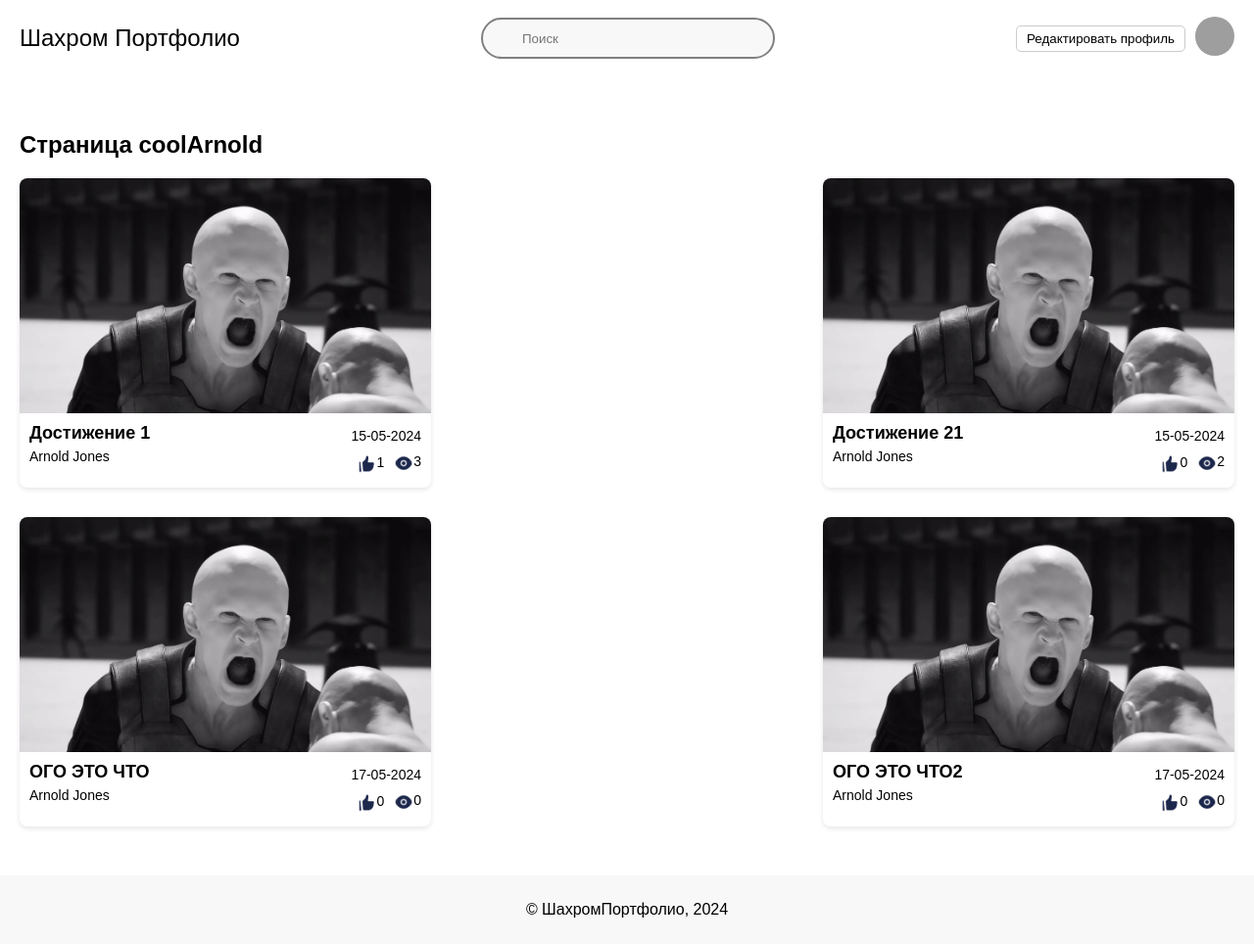
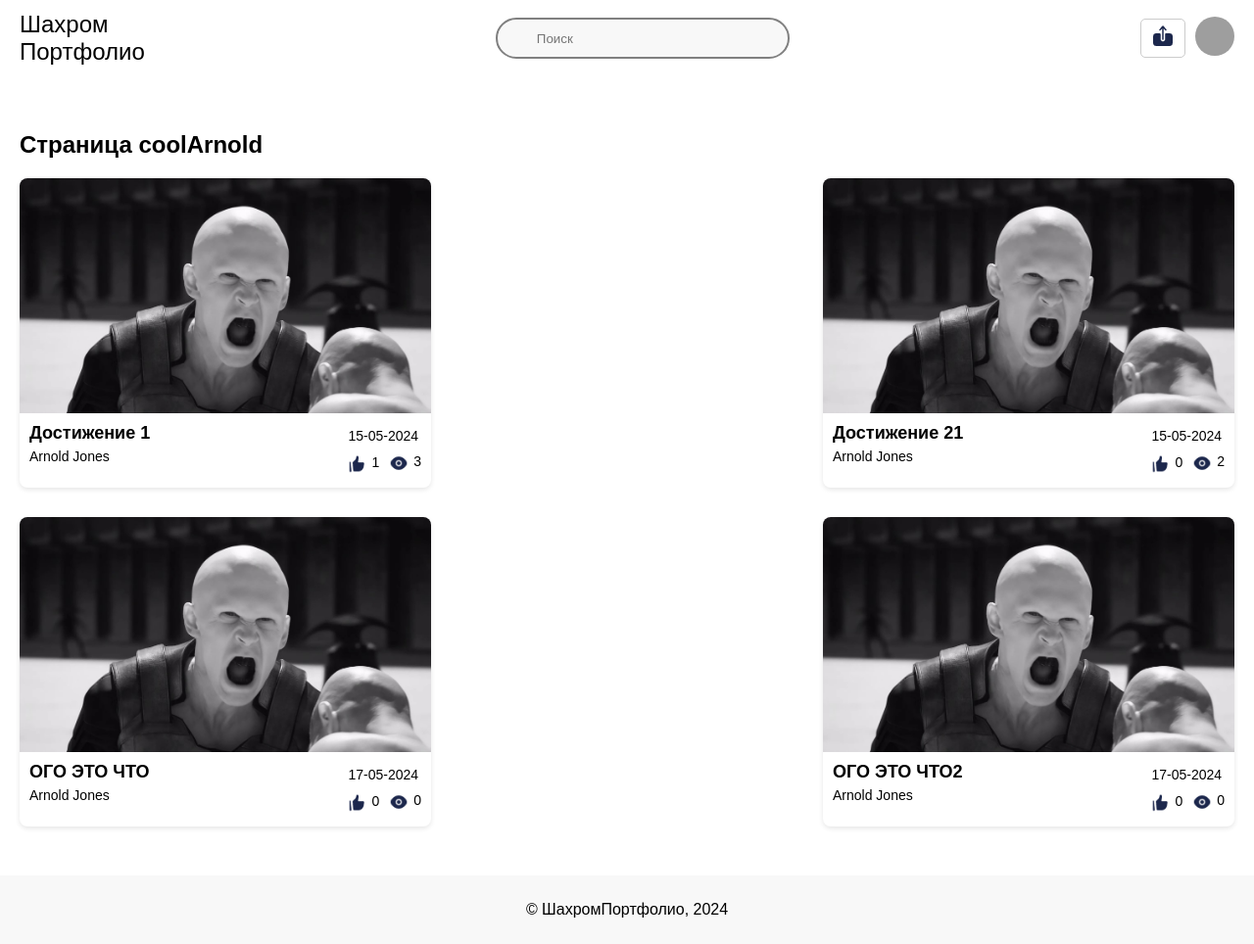
Before and after one commit to dmitryboris/DigitalPortfolio, a Django app: a page that uses main/templates/main/about.html in a window 1280 px wide. Shown: the whole page at 98% size. Run offline with Django 5.2, Linux system fonts and the light colour scheme; data comes from the database, SQL or seed files in the repository; grey boxes are pictures that could not be loaded.

Commit message:
add upload image

```diff
--- a/main/static/main/css/about.css
+++ b/main/static/main/css/about.css
@@ -18,6 +18,10 @@ header {
 
 .logo {
     font-size: 24px;
+}
+
+.logo p {
+    margin: 0;
 }
 
 .search-bar input {
@@ -125,6 +129,7 @@ input[type=text] {
 }
 
 .likes {
+    gap: 5px;
     display: flex;
     align-self: center;
     justify-content: start;
@@ -133,4 +138,5 @@ input[type=text] {
 .views {
     display: flex;
     align-self: center;
+    gap: 5px;
 }
--- a/main/templates/main/about.html
+++ b/main/templates/main/about.html
@@ -9,12 +9,15 @@
 </head>
 <body>
 <header>
-    <div class="logo">Шахром Портфолио</div>
+    <div class="logo">
+        <p>Шахром</p>
+        <p>Портфолио</p>
+    </div>
     <div class="search-bar">
         <input type="text" placeholder="Поиск">
     </div>
     <div class="profile-section">
-        <button class="edit-profile">Редактировать профиль</button>
+        <a class="edit-profile" href="#"><img src="{% static 'main/img/Upload.png' %}"></a>
         <div class="profile-icon">
             <img src="{% static 'images/profile.png' %}" alt="Profile Icon">
         </div>
```
